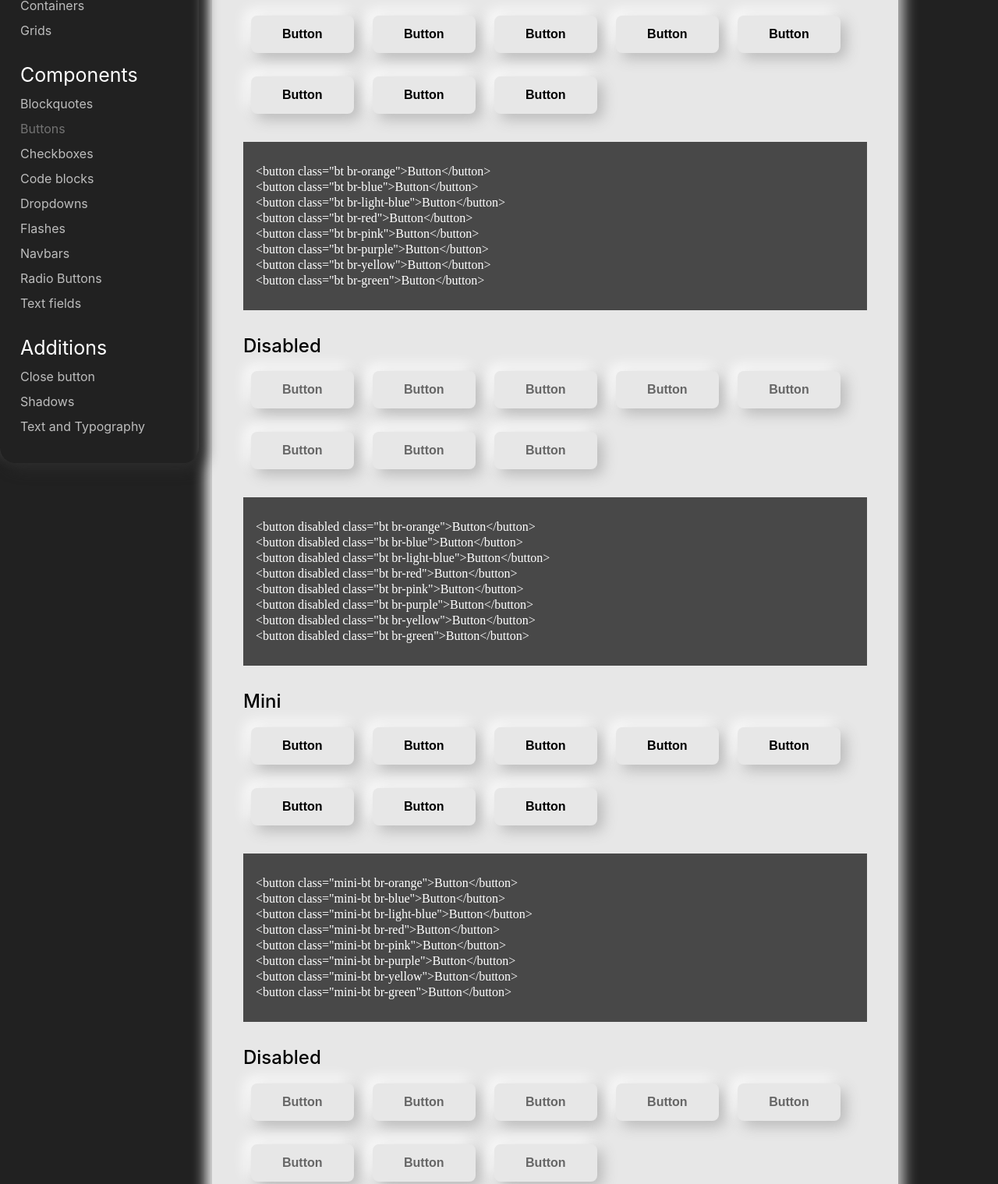
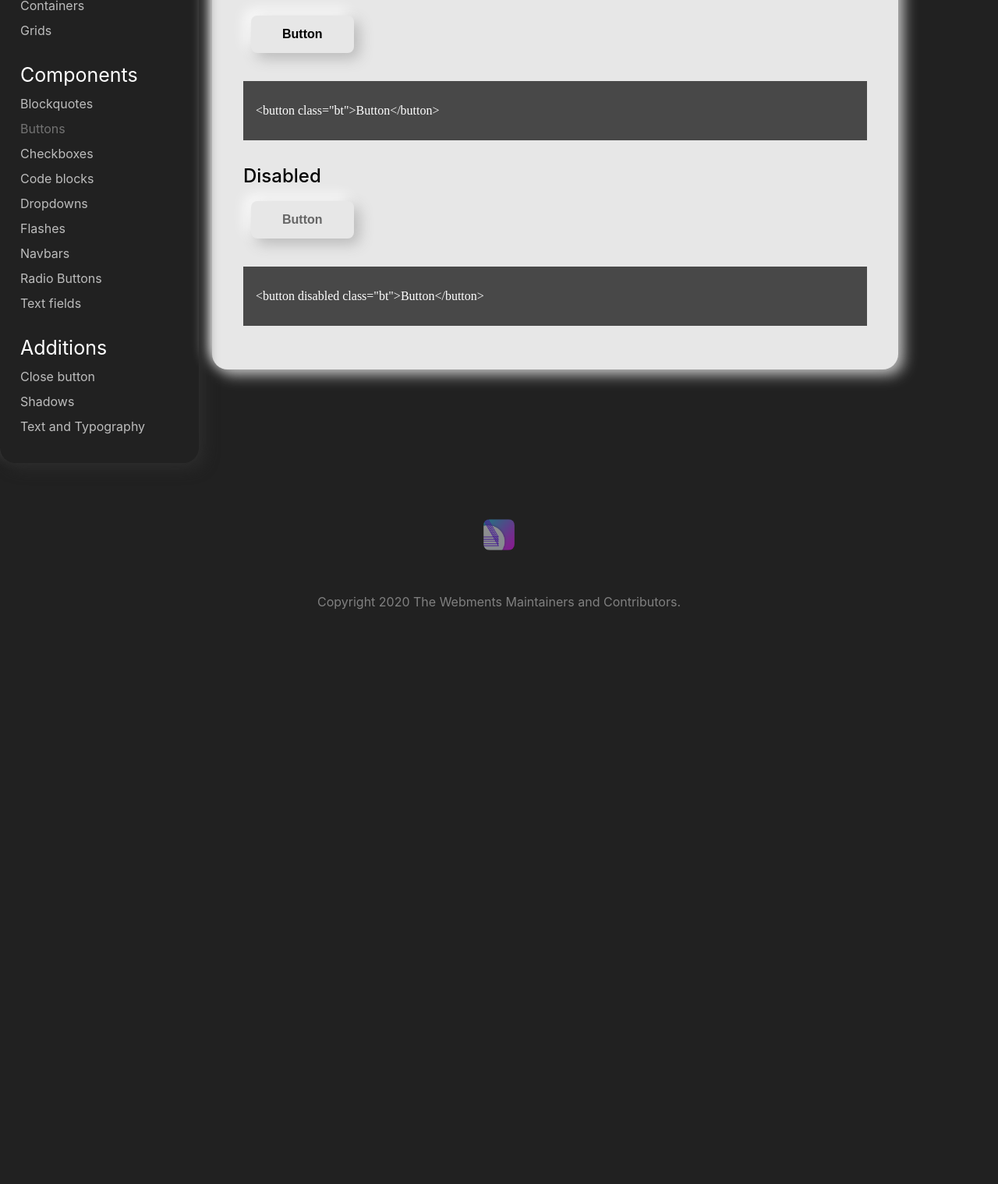
Before and after one commit to webments/neumorphic.css, a website: page docs/components/buttons.html in a window 1280 px wide. Shown: the part 308-1827 px from the top of the page at 78% size. After the commit the page ends 1106 px from the top, so only its background shows below. Drawn offline with Linux system fonts and the light colour scheme; a web font is replaced by a local one.

Commit message:
Adjust buttons

```diff
--- a/docs/components/buttons.html
+++ b/docs/components/buttons.html
@@ -58,100 +58,26 @@ found in the LICENSE file.
 
     <div class="elementsdiv">
       <div class="elementdiv">
-        <button class="bt br-orange">Button</button>
-        <button class="bt br-blue">Button</button>
-        <button class="bt br-light-blue">Button</button>
-        <button class="bt br-red">Button</button>
-        <button class="bt br-pink">Button</button>
-        <button class="bt br-purple">Button</button>
-        <button class="bt br-yellow">Button</button>
-        <button class="bt br-green">Button</button>
+        <button class="bt">Button</button>
 
         <pre class="dark3"><code>
-  &lt;button class="bt br-orange">Button&lt;/button&gt;
-  &lt;button class="bt br-blue">Button&lt;/button&gt;
-  &lt;button class="bt br-light-blue">Button&lt;/button&gt;
-  &lt;button class="bt br-red">Button&lt;/button&gt;
-  &lt;button class="bt br-pink">Button&lt;/button&gt;
-  &lt;button class="bt br-purple">Button&lt;/button&gt;
-  &lt;button class="bt br-yellow">Button&lt;/button&gt;
-  &lt;button class="bt br-green">Button&lt;/button&gt;
+  &lt;button class="bt">Button&lt;/button&gt;
           </code></pre>
 
         <h4>Disabled</h4>
-        <button class="bt br-orange" disabled>Button</button>
-        <button class="bt br-blue" disabled>Button</button>
-        <button class="bt br-light-blue" disabled>Button</button>
-        <button class="bt br-red" disabled>Button</button>
-        <button class="bt br-pink" disabled>Button</button>
-        <button class="bt br-purple" disabled>Button</button>
-        <button class="bt br-yellow" disabled>Button</button>
-        <button class="bt br-green" disabled>Button</button>
+        <button class="bt" disabled>Button</button>
 
         <pre class="dark3"><code>
-  &lt;button disabled class="bt br-orange">Button&lt;/button&gt;
-  &lt;button disabled class="bt br-blue">Button&lt;/button&gt;
-  &lt;button disabled class="bt br-light-blue">Button&lt;/button&gt;
-  &lt;button disabled class="bt br-red">Button&lt;/button&gt;
-  &lt;button disabled class="bt br-pink">Button&lt;/button&gt;
-  &lt;button disabled class="bt br-purple">Button&lt;/button&gt;
-  &lt;button disabled class="bt br-yellow">Button&lt;/button&gt;
-  &lt;button disabled class="bt br-green">Button&lt;/button&gt;
-          </code></pre>
-
-        <h4>Mini</h4>
-        <button class="mini-bt br-orange">Button</button>
-        <button class="mini-bt br-blue">Button</button>
-        <button class="mini-bt br-light-blue">Button</button>
-        <button class="mini-bt br-red">Button</button>
-        <button class="mini-bt br-pink">Button</button>
-        <button class="mini-bt br-purple">Button</button>
-        <button class="mini-bt br-yellow">Button</button>
-        <button class="mini-bt br-green">Button</button>
-
-        <pre class="dark3"><code>
-  &lt;button class="mini-bt br-orange">Button&lt;/button&gt;
-  &lt;button class="mini-bt br-blue">Button&lt;/button&gt;
-  &lt;button class="mini-bt br-light-blue">Button&lt;/button&gt;
-  &lt;button class="mini-bt br-red">Button&lt;/button&gt;
-  &lt;button class="mini-bt br-pink">Button&lt;/button&gt;
-  &lt;button class="mini-bt br-purple">Button&lt;/button&gt;
-  &lt;button class="mini-bt br-yellow">Button&lt;/button&gt;
-  &lt;button class="mini-bt br-green">Button&lt;/button&gt;
-                  </code></pre>
-
-        <h4>Disabled</h4>
-        <button disabled class="mini-bt br-orange">Button</button>
-        <button disabled class="mini-bt br-blue">Button</button>
-        <button disabled class="mini-bt br-light-blue">Button</button>
-        <button disabled class="mini-bt br-red">Button</button>
-        <button disabled class="mini-bt br-pink">Button</button>
-        <button disabled class="mini-bt br-purple">Button</button>
-        <button disabled class="mini-bt br-yellow">Button</button>
-        <button disabled class="mini-bt br-green">Button</button>
-
-        <pre class="dark3"><code>
-  &lt;button disabled class="mini-bt br-orange">Button&lt;/button&gt;
-  &lt;button disabled class="mini-bt br-blue">Button&lt;/button&gt;
-  &lt;button disabled class="mini-bt br-light-blue">Button&lt;/button&gt;
-  &lt;button disabled class="mini-bt br-red">Button&lt;/button&gt;
-  &lt;button disabled class="mini-bt br-pink">Button&lt;/button&gt;
-  &lt;button disabled class="mini-bt br-purple">Button&lt;/button&gt;
-  &lt;button disabled class="mini-bt br-yellow">Button&lt;/button&gt;
-  &lt;button disabled class="mini-bt br-green">Button&lt;/button&gt;
+  &lt;button disabled class="bt">Button&lt;/button&gt;
           </code></pre>
 
       </div>
     </div>
 
-
-
   </div>
-
   <footer>
     <center>
-      <a class="belowimg" href="https://github.com/Webments" target="_blank"><img
-          src="../assets/footer.png"></img></a>
+      <a class="belowimg" href="https://github.com/Webments" target="_blank"><img src="../assets/footer.png"></img></a>
       <p class="footercopyright">Copyright 2020 The Webments Maintainers and Contributors.</p>
     </center>
   </footer>
```
Lines whose indentation alone changed are shown as unchanged.
